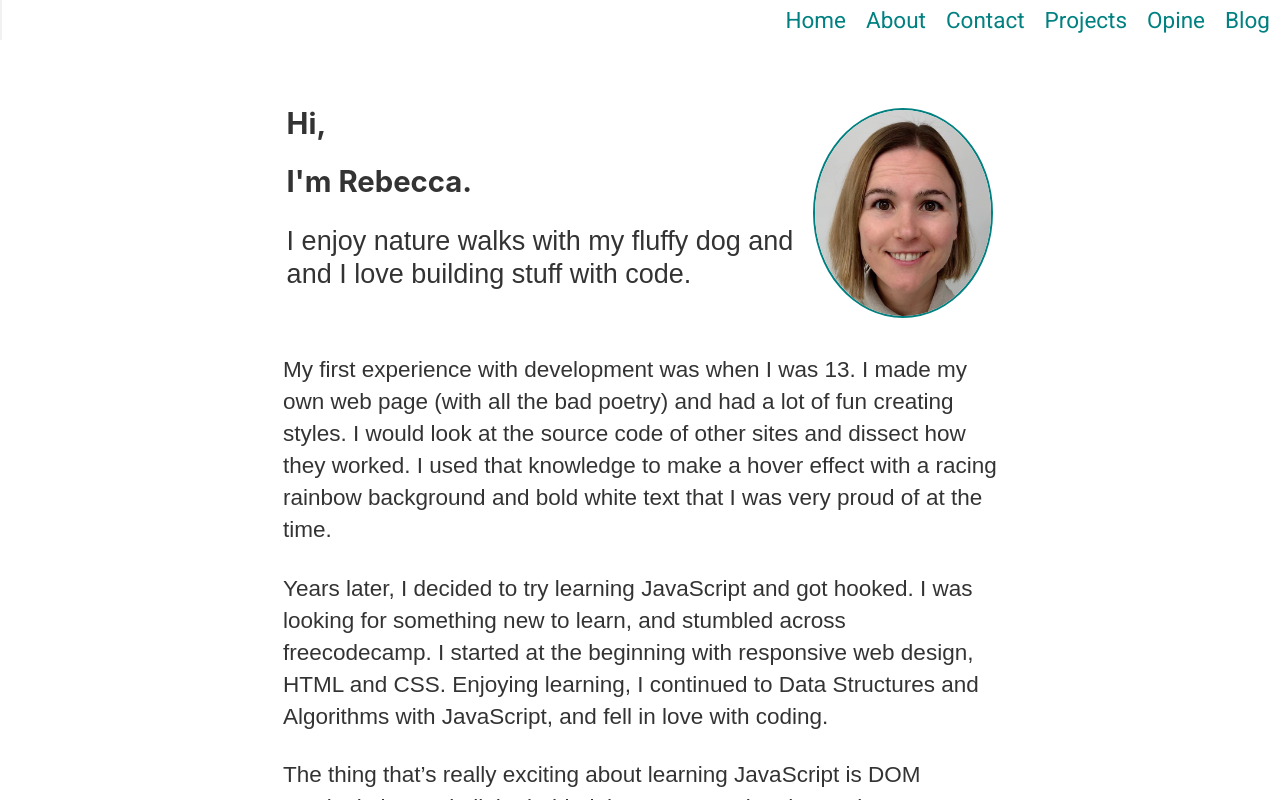
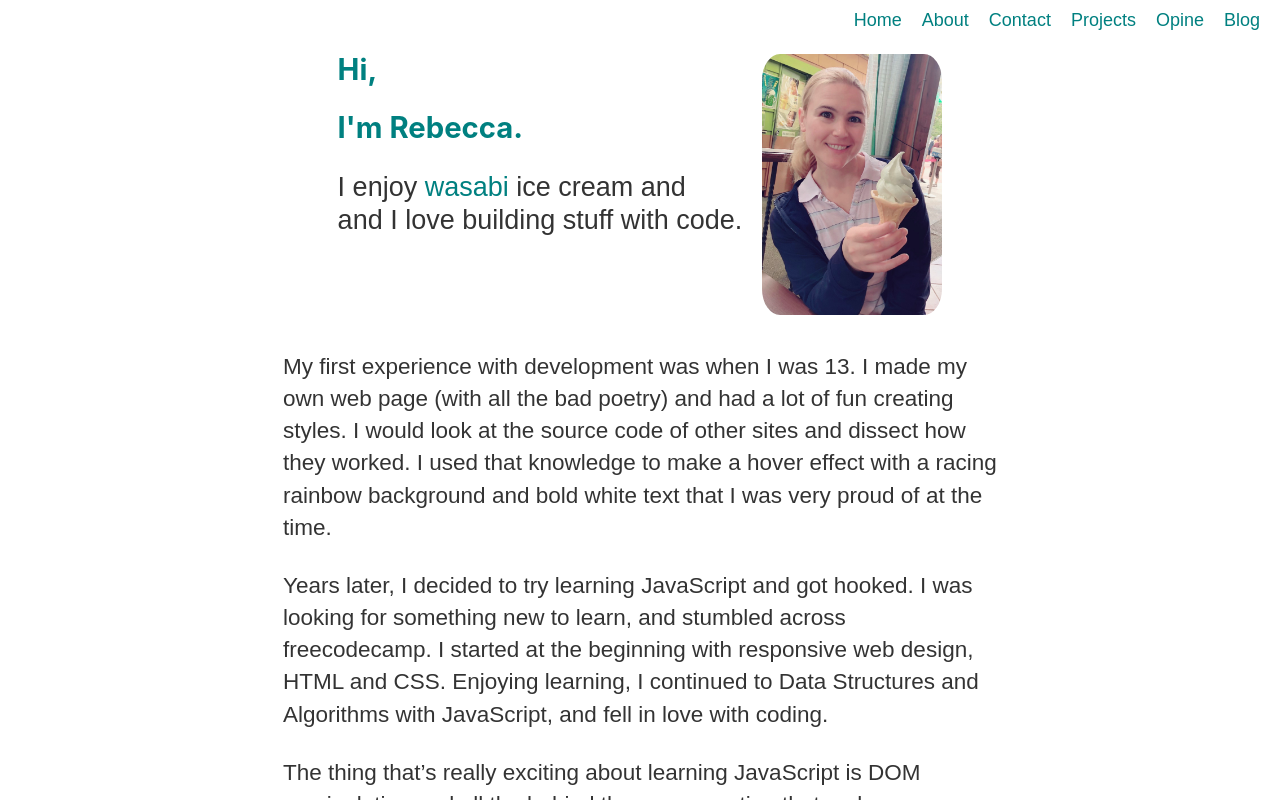
Before and after one commit to rebecca1231/portfolio2, a React (Create React App) app: page /about in a window 1280 px wide. Built offline with nearby package versions, Linux system fonts and the light colour scheme; no server answers.

Commit message:
editing layout

```diff
--- a/src/App.js
+++ b/src/App.js
@@ -1,32 +1,25 @@
 import React from "react";
 import { BrowserRouter as Router, Switch, Route } from "react-router-dom";
 
-import Header from './Components/Header'
-import Footer from './Components/Footer';
-import Landing from './Components/Landing';
-import Contact from './Components/Contact';
-import About from './Components/About'
-import Projects from './Components/Projects'
-import './styles/index.scss'
-
+import Header from "./Components/Header";
+import Footer from "./Components/Footer";
+import Landing from "./Components/Landing";
+import Contact from "./Components/Contact";
+import About from "./Components/About";
+import Projects from "./Components/Projects";
+import ProjectOpine from './Components/Projects/ProjectOpine'
+import "./styles/index.scss";
 
 function App() {
   return (
     <Router>
       <Header />
       <Switch>
-        <Route path="/about">
-          <About />
-        </Route>
-        <Route path="/contact">
-          <Contact />
-        </Route>
-        <Route exact path="/">
-          <Landing />
-        </Route>
-        <Route exact path="/projects">
-          <Projects />
-        </Route>
+        <Route path="/about" component={About} />
+        <Route path="/contact" component={Contact} />
+        <Route exact path="/" component={Landing} />
+        <Route exact path="/projects" component={Projects} />
+        <Route path="/projects/opine" component={ProjectOpine} />
       </Switch>
       <Footer />
     </Router>
--- a/src/Components/About.js
+++ b/src/Components/About.js
@@ -1,32 +1,36 @@
-import React from "react"
-import myFace from "../myFace copy.jpeg"
-import styled from "styled-components"
+import React, { useEffect, useRef } from "react";
+import styled from "styled-components";
+import { gsap } from "gsap";
+import { ScrollTrigger } from "gsap/ScrollTrigger";
+
+import myFace from "../myFace copy.jpeg";
+import wasabi from "../wasabi.jpg";
 
 const Container = styled.div`
   margin: 0 auto;
   max-width: 750px;
   padding: 1rem;
-line-height:1.5;
-font-size:1.25rem;
-
-
+  line-height: 1.5;
+  font-size: 1.25rem;
 
   display: flex;
   flex-direction: column;
   min-height: 100vh;
-
-`
+`;
 
 const Me = styled.div`
   display: flex;
   flex-direction: row;
   align-items: space-between;
   justify-content: center;
-  margin-top: 5rem;
+  margin-top: 2rem;
   img {
     max-width: 10rem;
-    border-radius: 50%;
-    border: 2px solid #008080;
+    border-radius: 10%;
+  }
+
+  h2 {
+    color: teal;
   }
 
   p {
@@ -34,29 +38,45 @@ const Me = styled.div`
     line-height: 1.25;
   }
 
-  @media (max-width:750px){
-    margin-bottom:0.5rem;
+  @media (max-width: 750px) {
+    margin-bottom: 0.5rem;
 
     p {
-      font-size:1.2rem;
+      font-size: 1.2rem;
     }
   }
-`
+`;
 
 const About = () => {
+  const topRef = useRef(null);
+  const wasabiRef = useRef(null);
+  useEffect(() => {
+    gsap.from(topRef.current, {
+      duration: 1,
+      autoAlpha: 0,
+      x: 50,
+    });
+    gsap.from(wasabiRef.current, {
+      autoAlpha: 0,
+      duration: 1,
+      x: -50,
+    });
+  }, []);
+
   return (
-    <Container classname="">
+    <Container>
       <Me>
-        <div>
+        <div ref={topRef}>
           <h2> Hi,</h2>
           <h2>I'm Rebecca.</h2>
           <p>
-            I enjoy nature walks with my fluffy dog and <br />
+            I enjoy <span style={{ color: "teal" }}> wasabi</span> ice cream and{" "}
+            <br />
             and I love building stuff with code.
           </p>
         </div>
         <div style={{ marginLeft: "20px" }}>
-          <img className="face" src={myFace} alt="face" />
+          <img className="face" src={wasabi} ref={wasabiRef} alt="face" />
         </div>
       </Me>
       <div style={{ lineHeight: "1.5" }}>
@@ -100,11 +120,11 @@ const About = () => {
         <p style={{ lineHeight: 1.5 }}>
           I'm always interested in working with positive people on interesting
           projects. I'm currently seeking a full time role where I can be an
-          asset to an awesome team.
+          asset to a great team.
         </p>
       </div>
     </Container>
-  )
-}
+  );
+};
 
-export default About
+export default About;
--- a/src/Components/Landing.js
+++ b/src/Components/Landing.js
@@ -2,11 +2,44 @@ import React, { useRef, useEffect } from "react";
 import { useHistory } from "react-router-dom";
 import { gsap } from "gsap";
 import { ScrollTrigger } from "gsap/ScrollTrigger";
+import myFace from "../myFace copy.jpeg";
+import styled from "styled-components";
+import fluffybg from "../fluffybg.jpeg";
 
 import { projectData } from "./ProjectCards/projectData";
 import Card from "./ProjectCards/Card";
 import Contact from "./Contact";
 import About from "./About";
+
+const Me = styled.div`
+  max-width: 800px;
+  margin: auto;
+  background-image: url(${fluffybg});
+  background-repeat: no-repeat;
+  background-size: 800px auto;
+  background-position: top;
+  height: 50vh;
+  img {
+    max-width: 10rem;
+    border-radius: 10px;
+  }
+
+  p {
+    font-size: 1.5rem;
+    line-height: 1.5;
+    padding: 10px 0;
+  }
+
+  @media (max-width: 750px) {
+    margin-bottom: 0.5rem;
+    background-size: 700px auto;
+    background-position: top;
+
+    p {
+      font-size: 1.2rem;
+    }
+  }
+`;
 
 gsap.registerPlugin(ScrollTrigger);
 
@@ -14,9 +47,10 @@ const Landing = () => {
   const history = useHistory();
 
   const cardsRef = useRef(null);
-  const contactRef = useRef(null);
   const aboutRef = useRef(null);
   const borderRef = useRef(null);
+  const topRef = useRef(null);
+  const headRef = useRef(null);
 
   const project = projectData[0];
   const project2 = projectData[1];
@@ -37,48 +71,62 @@ const Landing = () => {
 
   useEffect(() => {
     gsap.from(cardsRef.current, animation(cardsRef));
+    gsap.from(topRef.current, animation(topRef));
+    gsap.from(headRef.current, {
+      duration: 1,
+      x: 200,
+      scrollTrigger: {
+        trigger: headRef.current,
+        start: "top center+=200",
+      },
+    });
     gsap.from(borderRef.current, {
       duration: 1,
-      y: -200,
-      ease: "bounce",
+      x: -500,
       scrollTrigger: {
         trigger: borderRef.current,
         start: "top center+=200",
       },
     });
 
-    gsap.from(contactRef.current, animation(contactRef));
     gsap.from(aboutRef.current, animation(aboutRef));
   }, []);
 
   return (
     <div>
-      <div className="ui container">
-        <div style={{marginTop:"3.5rem"}}>
-          <div className="ui large header" style={{ fontSize: "2rem" }}>
-            Dream it.
+      <div style={{ marginTop: "50px" }}>
+        <div
+          className="ui container"
+          style={{
+            marginTop: "7rem",
+            maxWidth: "750px",
+            padding: "2px",
+            marginBottom: "1rem",
+          }}
+        >
+          <h2> Hi,</h2>
+          <h2>I'm Rebecca.</h2>
+        </div>
+        <Me ref={topRef}>
+          <div
+            style={{
+              backgroundColor: "rgba(255,255,255, 0.75)",
+            }}
+          >
+            <div
+              ref={headRef}
+              className="ui container"
+              style={{ maxWidth: "750px", padding: "2px" }}
+            >
+              <p>
+                I enjoy nature with my fluffy dog and <br />I love building
+                stuff with code.
+              </p>
+            </div>
           </div>
-          <div
-            className="ui big header"
-            style={{ marginLeft: "", fontSize: "3rem" }}
-          >
-            Believe it.
-          </div>
-          <div
-            className="ui huge header"
-            style={{ marginLeft: "", fontSize: "4rem" }}
-          >
-            Build it.
-          </div>
-          <div style={{ textAlign:"center", margin:'auto' }}>
-            <button
-              onClick={() => history.push("/contact")}
-              className="ui basic button huge teal"
-            >
-              Get in touch{" "}
-              <i className="envelope outline right floated icon"></i>
-            </button>
-          </div>
+        </Me>
+        <div>
+          <div style={{ textAlign: "center", margin: "auto" }}></div>
         </div>
 
         <div style={{ marginTop: "2rem" }} ref={cardsRef}>
@@ -123,16 +171,16 @@ const Landing = () => {
           ref={borderRef}
           className="ui container"
           style={{
-            margin: "5rem",
+            marginTop: "2rem",
             borderBottom: "40px dotted rgba(0, 128, 128, 0.25)",
             width: "40%",
           }}
-        ></div>
+        />
         <div id="about" ref={aboutRef}>
           <About />
         </div>
       </div>
-      <div ref={contactRef}>
+      <div>
         <Contact />
       </div>
     </div>
--- a/src/Components/Modal.js
+++ /dev/null
@@ -1,140 +0,0 @@
-import React, { useEffect, useRef } from "react";
-import styled from "styled-components";
-
-import gsap from "gsap";
-import ReactDOM from "react-dom";
-
-const ModalWindow = styled.div`
-  position: fixed;
-  top: 50%;
-  left: 50%;
-  transform: translate(-50%, -50%);
-  background-color: #fff;
-  z-index: 2;
-  text-align: left;
-  height: 90vh;
-  width: 90vw;
-  padding: 10px;
-
-  .text-box {
-    font-size: 1.5rem;
-    line-height: 1.25;
-  }
-  .modal-top {
-    display: flex;
-    justify-content: space-between;
-  }
-
-  .links {
-    display: flex;
-    justify-content: center;
-    padding: 10px;
-  }
-
-  @media (max-width: 500) {
-    .text-box {
-      line-height: 1;
-      font-size: 1rem;
-    }
-    .links {
-      padding: 0;
-    }
-  }
-`;
-
-const Overlay = styled.div`
-  position: fixed;
-  top: 0;
-  left: 0;
-  right: 0;
-  bottom: 0;
-  background-color: rgba(0, 128, 128, 0.7);
-  z-index: 2;
-`;
-
-const ProjectImage = styled.div`
-  width: 75%;
-  height: 40%;
-  margin: 0 auto;
-  overflow: hidden;
-  border-bottom: 2px solid #d3d3d3;
-
-  @media (max-width: 400px) {
-    width: 100%;
-  }
-  img {
-    width: 100%;
-  }
-`;
-
-const Modal = ({ description, tech, url, image, onClose, github, title }) => {
-  const modRef = useRef(null);
-
-  useEffect(() => {
-    gsap.from(modRef.current, {
-      duration: 1,
-      y: 50,
-      opacity: 0,
-      ease: "back",
-    });
-  }, []);
-
-  return ReactDOM.createPortal(
-    <>
-      <Overlay>
-        <ModalWindow onPointerLeave={onClose} ref={modRef}>
-          <div className="modal-top">
-            <h3 className="ui large header">{title}</h3>
-            <button
-              style={{ margin: "5px" }}
-              className="ui icon basic button mini right floated"
-              onClick={onClose}
-            >
-              <i className="close icon"></i>
-            </button>
-          </div>
-          <ProjectImage>
-            <img src={image} alt={title} />
-          </ProjectImage>
-          <div className="text-box">
-            <p>
-              <strong>About: </strong>
-              {description}{" "}
-            </p>
-            <p>
-              <strong>Main Tools: </strong>
-              {tech}{" "}
-            </p>
-          </div>
-          <div className="links">
-            {url ? (
-              <>
-                <a
-                  className="ui basic big button teal"
-                  href={url}
-                  target="_blank"
-                  rel="noopener noreferrer"
-                >
-                  See Live Site
-                </a>{" "}
-              </>
-            ) : (
-              ""
-            )}
-            <a
-              className="ui basic big button"
-              href={github}
-              target="_blank"
-              rel="noopener noreferrer"
-            >
-              Code <i className="github icon"></i>
-            </a>
-          </div>
-        </ModalWindow>
-      </Overlay>
-    </>,
-    document.querySelector("#portal")
-  );
-};
-
-export default Modal;
--- a/src/Components/Nav/RightNav.jsx
+++ b/src/Components/Nav/RightNav.jsx
@@ -6,11 +6,10 @@ const Ul = styled.ul`
   list-style: none;
   display: flex;
   flex-flow: row nowrap;
-  font-size: 1.25rem;
+  font-size: 1rem;
   justify-content: flex-end;
-  border-left: 2px solid #f1f1f1;
   position: fixed;
-  right: 0;
+  right: 10px;
   top: 0;
   margin: 0;
   z-index: 20;
@@ -20,32 +19,30 @@ const Ul = styled.ul`
   .links {
     padding: 10px;
     text-decoration: none;
-    font-family: Roboto;
     color: teal;
     cursor: pointer;
   }
 
   @media (max-width: 768px) {
     flex-flow: column nowrap;
-    background-color: #f9f9f9;
+    background-color: #fafafafa;
     position: fixed;
     transform: ${({ open }) => (open ? "translateX(0)" : "translateX(100%)")};
     top: -20px;
     right: 0;
     height: 100vh;
-    width: 85vw;
+    width: 90vw;
     padding-top: 3.5rem;
     padding-bottom: 0;
     transition: transform 0.3s ease-in-out;
     justify-content: flex-start;
     border-bottom: none;
-    box-shadow: ${({ open }) => (open ? "-5px 0 5px #c0c0c0" : "none")};
+    box-shadow: ${({ open }) => (open ? "-3px 0 3px #d3d3d3" : "none")};
     z-index: 19;
 
     .links {
       padding: 10px;
       text-decoration: none;
-      font-family: Roboto;
       color: teal;
     }
   }
@@ -71,7 +68,6 @@ const RightNav = ({ open, set }) => {
           history.push("/about");
           set(!open);
         }}
-        style={{ padding: "10px", color: "teal" }}
       >
         About
       </div>
@@ -81,13 +77,11 @@ const RightNav = ({ open, set }) => {
           set(!open);
           history.push("/contact");
         }}
-        style={{ padding: "10px", color: "teal" }}
       >
         Contact
       </div>
       <div
         className="links"
-        style={{ padding: "10px", color: "teal" }}
         onClick={() => {
           set(!open);
           history.push("/projects");
@@ -98,7 +92,6 @@ const RightNav = ({ open, set }) => {
 
       <a
         className="links"
-        style={{ padding: "10px", color: "teal" }}
         href="https://www.opine.app"
         rel="noopener noreferrer"
         target="_blank"
@@ -107,7 +100,6 @@ const RightNav = ({ open, set }) => {
       </a>
       <a
         className="links"
-        style={{ padding: "10px", color: "teal" }}
         href="https://blog.rebeccahirai.com"
       >
         Blog
--- a/src/Components/ProjectCards/Cards.js
+++ b/src/Components/ProjectCards/Cards.js
@@ -17,6 +17,7 @@ const Cards = () => {
           tech={obj.tech}
           skill={obj.skill}
           github={obj.github}
+          exp={exp}
         />
       </div>
     );
--- a/src/Components/ProjectCards/projectData.js
+++ b/src/Components/ProjectCards/projectData.js
@@ -18,7 +18,8 @@ export const projectData = [
     image1: opine1,
     image2: opine2,
     image3: opine3,
-    url: "https://www.opine.app",
+    live: "https://www.opine.app",
+    exp:"opine",
     title: "Opine",
     description:
       "Users can send email polls and see the resulting data in charts",
--- /dev/null
+++ b/src/Components/Projects/ProjectOpine.js
@@ -0,0 +1,11 @@
+import React from 'react'
+
+const ProjectOpine = () => {
+    return (
+        <div>
+            Project Explanation
+        </div>
+    )
+}
+
+export default ProjectOpine
```
Also changed, not shown: src/Components/Contact.js (+4 -4 lines), src/Components/ProjectCards/Card.js (+6 -21 lines), src/fluffybg.jpeg (added), src/wasabi.jpg (added). Lines whose indentation alone changed are shown as unchanged.
